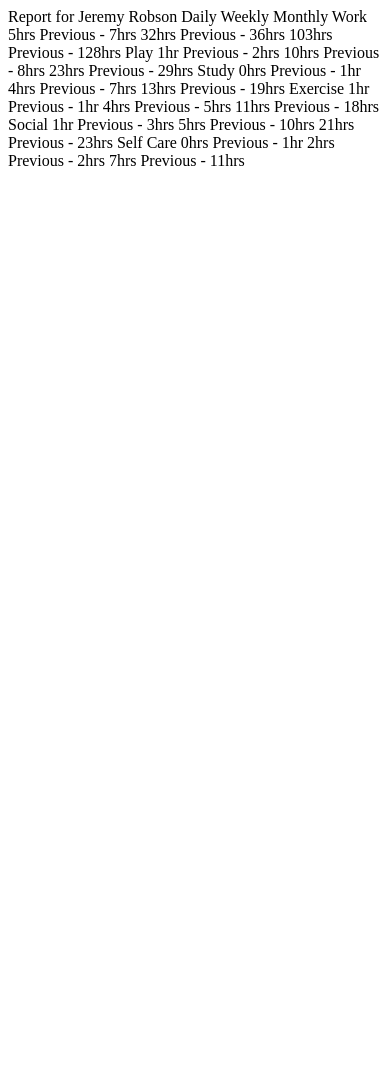
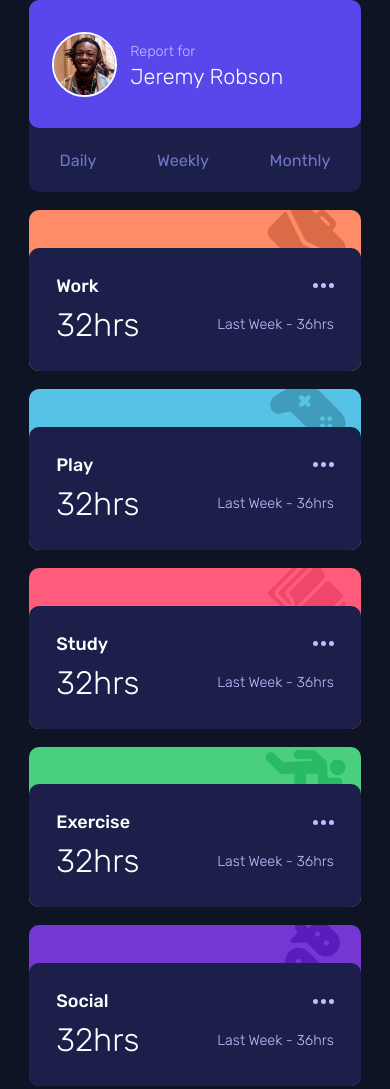
Before and after one commit to kasra-pak/time-tracking-dashboard, a plain HTML site: page index.html in a window 390 px wide. Shown: the top 1089 px of the page. Before the commit the page ends 844 px from the top, so only its background shows below. Drawn offline with Linux system fonts and the light colour scheme.

Commit message:
finished with the mobile design

```diff
--- a/index.html
+++ b/index.html
@@ -4,65 +4,112 @@
   <meta charset="UTF-8">
   <meta name="viewport" content="width=device-width, initial-scale=1.0">
   <link rel="icon" type="image/png" sizes="32x32" href="./images/favicon-32x32.png">
-
+  <link rel="stylesheet" href="css/style.css">
   <title>Time tracking dashboard</title>
 </head>
 <body>
+<div class="dashboard">
 
-  Report for
-  Jeremy Robson
+    <div class="user-box">
+      <div class="user-info">
+        <img class="user-info__avatar" src="images/image-jeremy.png" alt="avatar">
+        <h2 class="user-info__title">
+          Report for
+          <span class="user-name">Jeremy Robson</span>
+        </h2>
+      </div>
+      <ul class="time-frames">
+        <li>Daily</li>
+        <li>Weekly</li>
+        <li>Monthly</li>
+      </ul>
+    </div>
 
-  Daily
-  Weekly
-  Monthly
+    <div class="statistic-box">
+      <div class="statistic-box__header">
+        <img src="images/icon-work.svg" alt="">
+      </div>
+      <div class="statistic-box__content">
+        <h3 class="statistic-box__title">Work</h3>
+        <div class="statistic-box__ellipsis">
+          <img src="images/icon-ellipsis.svg" alt="ellipsis">
+        </div>
+        <div class="current-statistic">32hrs</div>
+        <div class="previous-statistic">Last Week - 36hrs</div>
+      </div>
+    </div>
 
-  Work
-  5hrs <!-- daily -->
-  Previous - 7hrs <!-- daily -->
-  32hrs <!-- weekly -->
-  Previous - 36hrs <!-- weekly -->
-  103hrs <!-- monthly -->
-  Previous - 128hrs <!-- monthly -->
+    <div class="statistic-box">
+      <div class="statistic-box__header">
+        <img src="images/icon-play.svg" alt="">
+      </div>
+      <div class="statistic-box__content">
+        <h3 class="statistic-box__title">Play</h3>
+        <div class="statistic-box__ellipsis">
+          <img src="images/icon-ellipsis.svg" alt="ellipsis">
+        </div>
+        <div class="current-statistic">32hrs</div>
+        <div class="previous-statistic">Last Week - 36hrs</div>
+      </div>
+    </div>
 
-  Play
-  1hr <!-- daily -->
-  Previous - 2hrs <!-- daily -->
-  10hrs <!-- weekly -->
-  Previous - 8hrs <!-- weekly -->
-  23hrs <!-- monthly -->
-  Previous - 29hrs <!-- monthly -->
+    <div class="statistic-box">
+      <div class="statistic-box__header">
+        <img src="images/icon-study.svg" alt="">
+      </div>
+      <div class="statistic-box__content">
+        <h3 class="statistic-box__title">Study</h3>
+        <div class="statistic-box__ellipsis">
+          <img src="images/icon-ellipsis.svg" alt="ellipsis">
+        </div>
+        <div class="current-statistic">32hrs</div>
+        <div class="previous-statistic">Last Week - 36hrs</div>
+      </div>
+    </div>
 
-  Study
-  0hrs <!-- daily -->
-  Previous - 1hr <!-- daily -->
-  4hrs <!-- weekly -->
-  Previous - 7hrs <!-- weekly -->
-  13hrs <!-- monthly -->
-  Previous - 19hrs <!-- monthly -->
+    <div class="statistic-box">
+      <div class="statistic-box__header">
+        <img src="images/icon-exercise.svg" alt="">
+      </div>
+      <div class="statistic-box__content">
+        <h3 class="statistic-box__title">Exercise</h3>
+        <div class="statistic-box__ellipsis">
+          <img src="images/icon-ellipsis.svg" alt="ellipsis">
+        </div>
+        <div class="current-statistic">32hrs</div>
+        <div class="previous-statistic">Last Week - 36hrs</div>
+      </div>
+    </div>
 
-  Exercise
-  1hr <!-- daily -->
-  Previous - 1hr <!-- daily -->
-  4hrs <!-- weekly -->
-  Previous - 5hrs <!-- weekly -->
-  11hrs <!-- monthly -->
-  Previous - 18hrs <!-- monthly -->
+    <div class="statistic-box">
+      <div class="statistic-box__header">
+        <img src="images/icon-social.svg" alt="">
+      </div>
+      <div class="statistic-box__content">
+        <h3 class="statistic-box__title">Social</h3>
+        <div class="statistic-box__ellipsis">
+          <img src="images/icon-ellipsis.svg" alt="ellipsis">
+        </div>
+        <div class="current-statistic">32hrs</div>
+        <div class="previous-statistic">Last Week - 36hrs</div>
+      </div>
+    </div>
 
-  Social
-  1hr <!-- daily -->
-  Previous - 3hrs <!-- daily -->
-  5hrs <!-- weekly -->
-  Previous - 10hrs <!-- weekly -->
-  21hrs <!-- monthly -->
-  Previous - 23hrs <!-- monthly -->
+    <div class="statistic-box">
+      <div class="statistic-box__header">
+        <img src="images/icon-self-care.svg" alt="">
+      </div>
+      <div class="statistic-box__content">
+        <h3 class="statistic-box__title">Self Care</h3>
+        <div class="statistic-box__ellipsis">
+          <img src="images/icon-ellipsis.svg" alt="ellipsis">
+        </div>
+        <div class="current-statistic">32hrs</div>
+        <div class="previous-statistic">Last Week - 36hrs</div>
+      </div>
+    </div>
 
-  Self Care
-  0hrs <!-- daily -->
-  Previous - 1hr <!-- daily -->
-  2hrs <!-- weekly -->
-  Previous - 2hrs <!-- weekly -->
-  7hrs <!-- monthly -->
-  Previous - 11hrs <!-- monthly -->
 
+</div>
 </body>
 </html>
--- /dev/null
+++ b/sass/style.sass
@@ -0,0 +1,150 @@
+@import url('https://fonts.googleapis.com/css2?family=Rubik:wght@300;400;500&display=swap')
+
+//---=== Variables ===---//
+$blue: hsl(246, 80%, 60%)
+$light-red-work: hsl(15, 100%, 70%)
+$soft-blue-play: hsl(195, 74%, 62%)
+$light-red-study: hsl(348, 100%, 68%)
+$lime-green-exercise: hsl(145, 58%, 55%)
+$violet-social: hsl(264, 64%, 52%)
+$soft-orange-self-care: hsl(43, 84%, 65%)
+$very-dark-blue: hsl(226, 43%, 10%)
+$dark-blue: hsl(235, 46%, 20%)
+$desaturated-blue: hsl(235, 45%, 61%)
+$pale-blue: hsl(236, 100%, 87%)
+
+//---=== Styles ===---//
+*,
+::before,
+::after
+  box-sizing: border-box
+
+html
+  font-size: 18px
+
+body
+  font-family: 'Rubik', sans-serif
+  background-color: $very-dark-blue
+  color: white
+  display: grid
+  justify-items: center
+  align-content: center
+  min-height: 100vh
+  margin: 0
+
+.dashboard
+  width: 85%
+  display: grid
+  gap: 1em
+
+.user-box
+  background-color: $dark-blue
+  border-radius: 10px
+  display: grid
+  grid-template-rows: 2fr 1fr
+
+.user-info
+  background-color: $blue
+  border-radius: 10px
+  display: grid
+  grid-template-columns: auto 1fr
+  align-items: center
+  gap: 0.75em
+  padding: 1.75em 1.25em
+
+  &__avatar
+    display: block
+    max-width: 65px
+    border: 2px solid white
+    border-radius: 50%
+
+  &__title
+    margin: 0
+    line-height: 1.75em
+    font:
+      size: 0.8rem
+      weight: 300
+    color: $pale-blue
+
+.user-name
+  display: block
+  font-size: 1.2rem
+  color: white
+
+.time-frames
+  color: $desaturated-blue
+  padding: 0
+  font:
+    size: 0.9rem
+    weight: 400
+  list-style-type: none
+  display: grid
+  grid-auto-flow: column
+  justify-content: space-around
+  align-items: center
+
+.statistic-box
+  border-radius: 10px
+  display: grid
+  grid-template-rows: 1fr 3.25fr
+
+  &__header
+    overflow: hidden
+    position: relative
+
+    img
+      display: block
+      position: absolute
+      right: 15px
+      top: 80%
+      transform: translateY(-50%)
+
+  &__content
+    background-color: $dark-blue
+    border-radius: 10px
+    padding: 1.5em 1.5em
+    display: grid
+    gap: 0.5em 0
+    grid-template-columns: 1fr auto
+    align-items: center
+
+.statistic-box__title
+  margin: 0
+  font:
+    size: 1rem
+    weight: 500
+
+.statistic-box__ellipsis
+  justify-self: end
+
+  img
+    display: block
+
+.current-statistic
+  font:
+    size: 1.8rem
+    weight: 300
+
+.previous-statistic
+  font:
+    size: 0.8rem
+    weight: 300
+  color: $pale-blue
+
+.statistic-box:nth-child(2)
+  background-color: $light-red-work
+
+.statistic-box:nth-child(3)
+  background-color: $soft-blue-play
+
+.statistic-box:nth-child(4)
+  background-color: $light-red-study
+
+.statistic-box:nth-child(5)
+  background-color: $lime-green-exercise
+
+.statistic-box:nth-child(6)
+  background-color: $violet-social
+
+.statistic-box:nth-child(7)
+  background-color: $soft-orange-self-care
--- a/scss/main.scss
+++ /dev/null
@@ -1,3 +0,0 @@
-body {
-  background-color: blue;
-}
```
Also changed, not shown: css/main.css (deleted), css/style.css (added), 2 other files.
